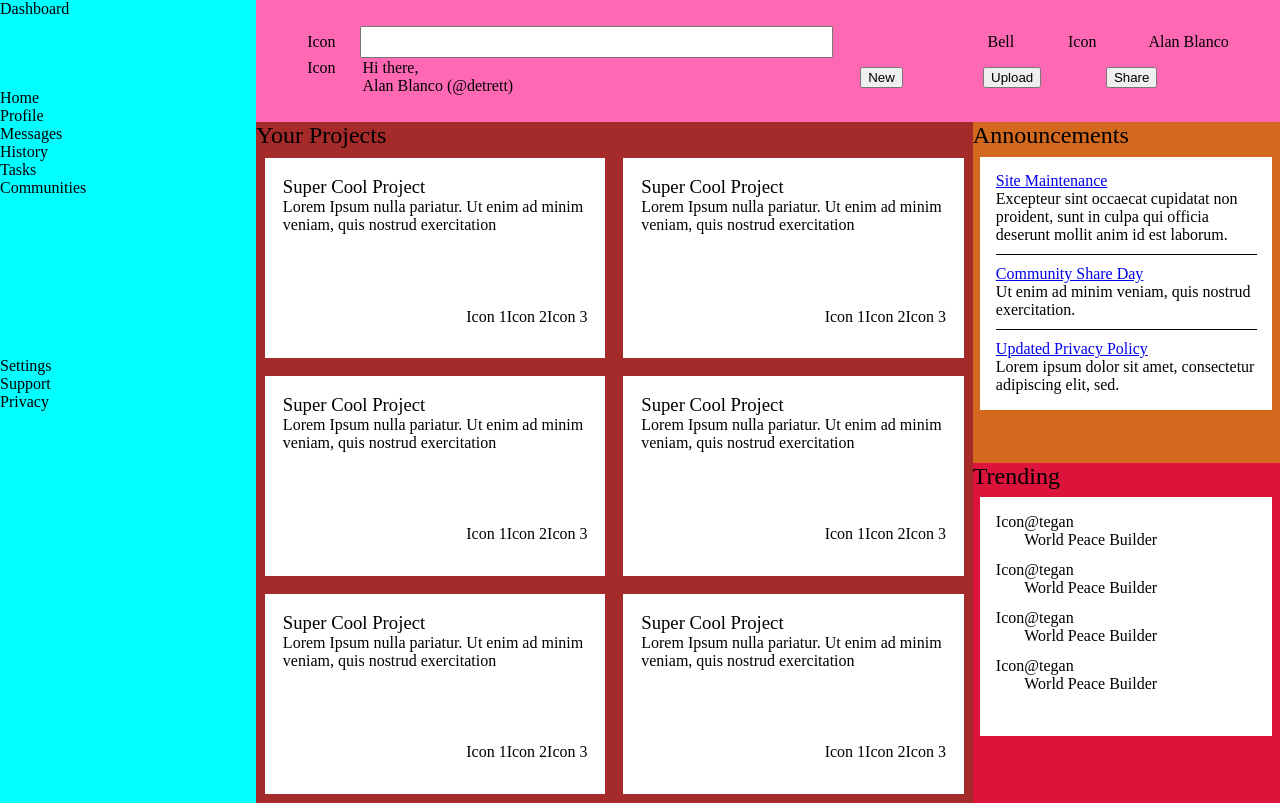
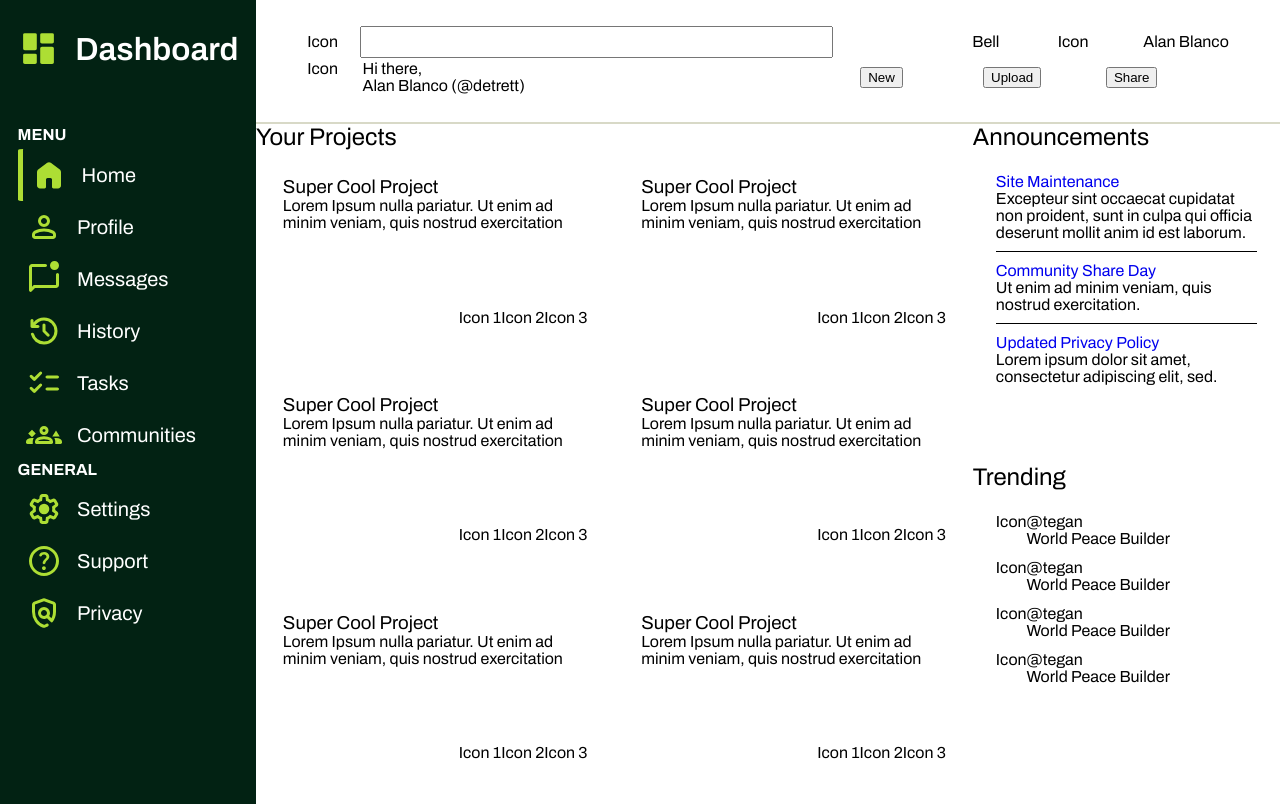
Before and after one commit to detrett/admin-dashboard, a plain HTML site: page index.html in a window 1280 px wide. Drawn offline with Linux system fonts and the light colour scheme.

Commit message:
feat: add style to dashboard

```diff
--- a/index.html
+++ b/index.html
@@ -6,6 +6,10 @@
     <meta name="viewport" content="width=device-width, initial-scale=1.0">
     <title>Admin Dashboard | A Grid Layout Project</title>
     <link rel="stylesheet" href="styles.css">
+    <link rel="preconnect" href="https://fonts.bunny.net">
+    <link
+        href="https://fonts.bunny.net/css?family=archivo:100,100i,200,200i,300,300i,400,400i,500,600,600i,700,700i,800,800i,900,900i"
+        rel="stylesheet" />
 </head>
 
 <body>
@@ -38,24 +42,47 @@
             </div>
         </div>
         <div class="sidebar">
-            <div class="logo">
-                <p>Dashboard</p>
+            <div class=logo-container>
+                <a href="">
+                    <img id="logo" src="icons/dashboard.svg">
+                </a>
+                <span>Dashboard</span>
             </div>
             <div class="nav">
+                <p class="title">MENU</p>
                 <ul>
-                    <li>Home</li>
-                    <li>Profile</li>
-                    <li>Messages</li>
-                    <li>History</li>
-                    <li>Tasks</li>
-                    <li>Communities</li>
+                    <li class="active"><a href="#">
+                            <div class="nav-item"><img src="icons/home.svg"><span>Home</span></div>
+                        </a></li>
+                    <li><a href="#">
+                            <div class="nav-item"><img src="icons/profile.svg"><span>Profile</span></div>
+                        </a></li>
+                    <li><a href="#">
+                            <div class="nav-item"><img src="icons/messages.svg"><span>Messages</span></div>
+                        </a></li>
+                    <li><a href="#">
+                            <div class="nav-item"><img src="icons/history.svg"><span>History</span></div>
+                        </a></li>
+                    <li><a href="#">
+                            <div class="nav-item"><img src="icons/tasks.svg"><span>Tasks</span></div>
+                        </a></li>
+                    <li><a href="#">
+                            <div class="nav-item"><img src="icons/communities.svg"><span>Communities</span></div>
+                        </a></li>
                 </ul>
             </div>
             <div class="menu">
+                <p class="title">GENERAL</p>
                 <ul>
-                    <li>Settings</li>
-                    <li>Support</li>
-                    <li>Privacy</li>
+                    <li><a href="#">
+                        <div class="menu-item"><img src="icons/settings.svg"><span>Settings</span></div>
+                    </a></li>
+                    <li><a href="#">
+                        <div class="menu-item"><img src="icons/support.svg"><span>Support</span></div>
+                    </a></li>
+                    <li><a href="#">
+                        <div class="menu-item"><img src="icons/privacy.svg"><span>Privacy</span></div>
+                    </a></li>
                 </ul>
             </div>
         </div>
--- a/styles.css
+++ b/styles.css
@@ -24,6 +24,7 @@ ul {
     margin: 0;
     padding: 0;
     font-weight: normal;
+    font-family: 'Archivo', sans-serif;
 }
 
 ol,
@@ -36,6 +37,20 @@ img {
     height: auto;
 }
 
+a {
+    text-decoration: none;
+}
+
+/*Variables*/
+:root {
+    --sidebar: #022213;
+    --header: ;
+    --main-content: ;
+    --light-green: #aede34;
+    --gray: #d8d9c7;
+}
+
+
 /**/
 
 .container {
@@ -45,10 +60,11 @@ img {
 }
 
 .header {
-    background-color: hotpink;
+    background-color: var(--header);
     grid-area: 1 / 2 / 2 / 3;
     display: grid;
     grid-template: 9fr 11fr / 3fr 2fr;
+    border-bottom: 2px solid var(--gray);
     padding: 2.5% 5%;
 
     & .top-left {
@@ -84,21 +100,75 @@ img {
 }
 
 .sidebar {
-    background-color: aqua;
+    background-color: var(--sidebar);
+    color: white;
     grid-area: 1 / 1 / 3 / 2;
     display: grid;
-    grid-template-rows: 1fr 3fr 5fr;
+    grid-template-rows: 1fr 3fr 3fr;
+    padding: calc(10% - 8px);
+    & span {
+        margin-inline-start: 7.5%;
+    }
+    & a {
+        color: white;
+    }
+    & .nav-item, .menu-item {
+        display: flex;
+        align-items: center;
+        & img {
+            width: 36px;
+            + span {
+                font-size: 1.25rem;
+            }
+        }
+
+    }
 }
 
+.active {
+    border-left: 5px solid var(--light-green);
+    border-radius: 2.5%;
+}
+
+.title {
+    font-weight: 700;
+    margin-bottom: 2.5%;
+}
+
+.nav ul li, .menu ul li {
+    padding: 8px;
+}
+
+.nav ul li:hover, .menu ul li:hover {
+    background-color: #aede3459;
+    border-radius: 8px;
+}
+
+
+.logo-container {
+    display: flex;
+    align-items: center;
+    margin-block-end: 20%;
+    & #logo {
+        width: 48px;
+    }
+    & span {
+        font-size: 2rem;
+        font-weight: 600;
+    }
+}
+
+
+
 .main-content {
-    background-color: navajowhite;
+    background-color: var(--main-content);
     grid-area: 2 / 2 / 3 / 3;
     display: grid;
     grid-template: 1fr 1fr / 7fr 3fr;
 }
 
 .projects {
-    background-color: brown;
+    /* background-color: brown; */
     grid-area: 1 / 1 / 3 / 2;
 
     & ul#project-container {
@@ -106,10 +176,12 @@ img {
         grid-template-columns: repeat(auto-fit, minmax(45%, 1fr));
 
     }
+
     & .card {
         min-height: 200px;
         display: grid;
         grid-template-rows: 4fr 1fr;
+
         & .card-icons {
             display: flex;
             justify-content: flex-end;
@@ -118,7 +190,7 @@ img {
 }
 
 .announcements {
-    background-color: chocolate;
+    /* background-color: chocolate; */
 
     & li:not(:last-child):after {
         content: "";
@@ -134,7 +206,7 @@ img {
 }
 
 .trending {
-    background-color: crimson;
+    /* background-color: crimson; */
 
     & li {
         display: grid;
```
Also changed, not shown: icons/communities.svg (added), icons/dashboard.svg (added), icons/history.svg (added), icons/home.svg (added), icons/messages.svg (added), icons/privacy.svg (added), icons/profile.svg (added), icons/settings.svg (added), icons/support.svg (added), icons/tasks.svg (added).
